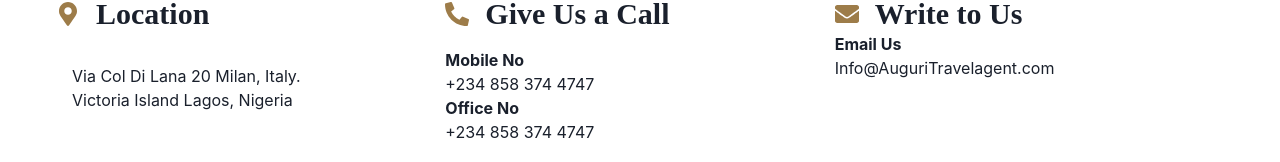
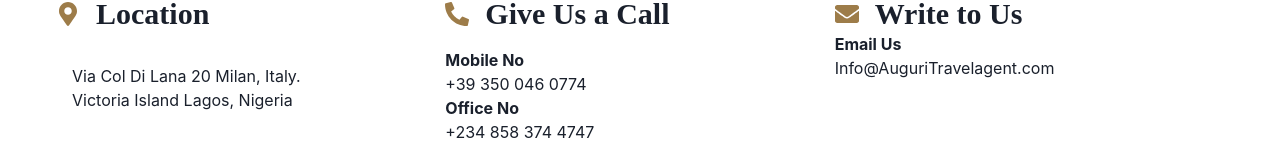
Before and after one commit to Olasupotomiwa/Auguri, a React (Create React App) app: page /contact in a window 1280 px wide. Shown: the part 467-629 px from the top of the page. Built offline with nearby package versions, Linux system fonts and the light colour scheme; a web font is replaced by a local one.

Commit message:
Update Contact.js

```diff
--- a/src/ContactUs/Contact.js
+++ b/src/ContactUs/Contact.js
@@ -25,7 +25,7 @@
                     <Heading as="h2" size="lg" fontFamily={"Francois One"}>Give Us a Call</Heading>
                 </Flex>
                 <Text fontWeight={'bold'}>Mobile No</Text>
-                <Text>+234 858 374 4747</Text>
+                <Text>+39 350 046 0774</Text>
                 <Text fontWeight={'bold'}>Office No</Text>
                 <Text>+234 858 374 4747</Text>
             </Box>
```
